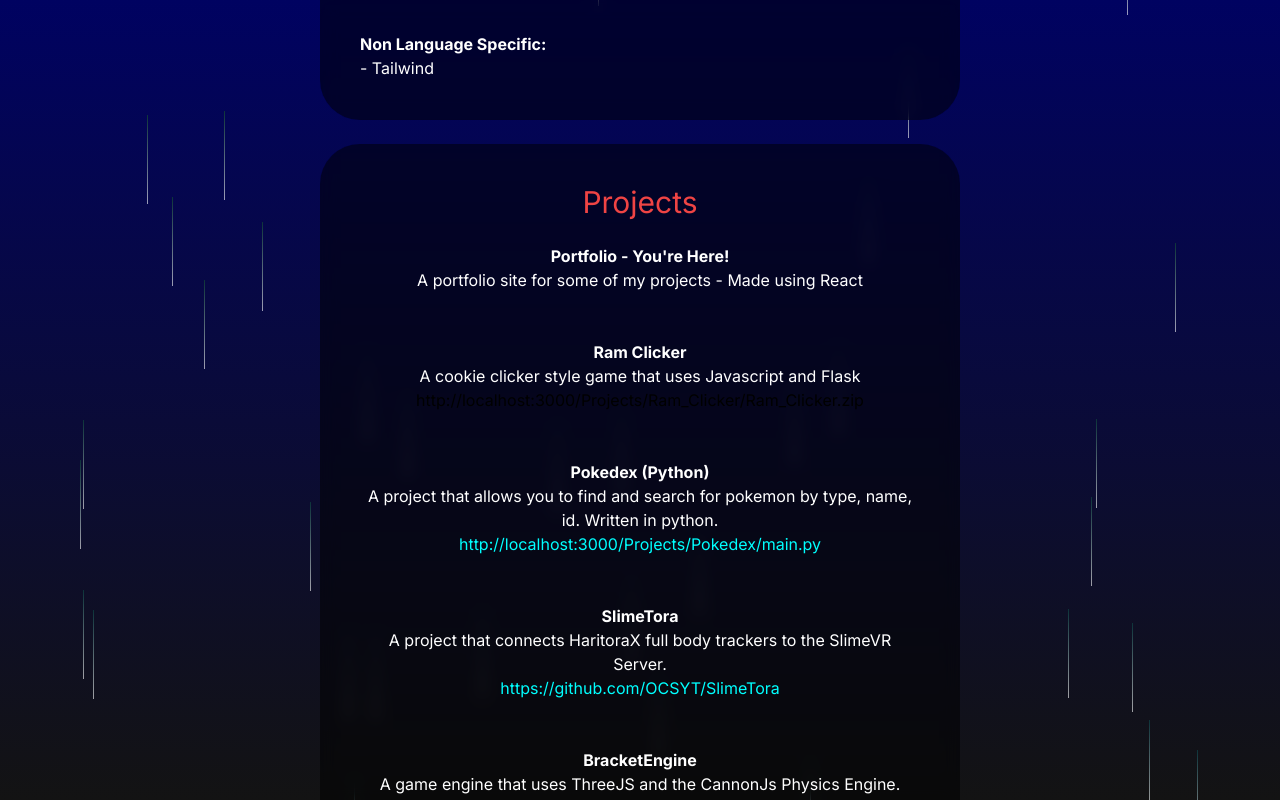
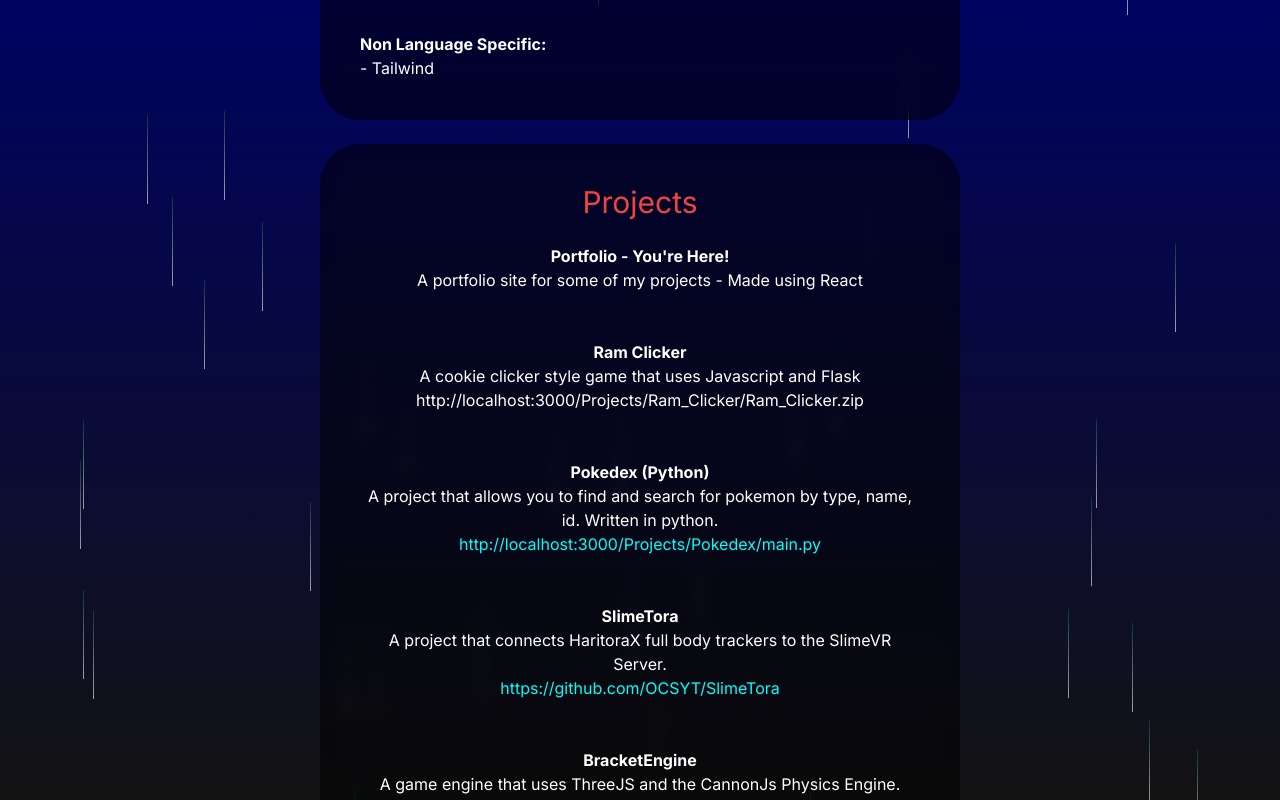
Before and after one commit to OCSYT/Portfolio, a Next.js app in the folder Main/: page / in a window 1280 px wide. In both pictures the pointer is over the link 640 px from the left and 400 px from the top of the page. Built offline with nearby package versions, Linux system fonts and the light colour scheme.

Commit message:
Update globals.css

```diff
--- a/Main/src/app/globals.css
+++ b/Main/src/app/globals.css
@@ -22,7 +22,7 @@ a{
   color: aqua;
 }
 a:hover{
-  color: black;
+  color: rgb(255, 255, 255);
 }
 
 #background{
```
